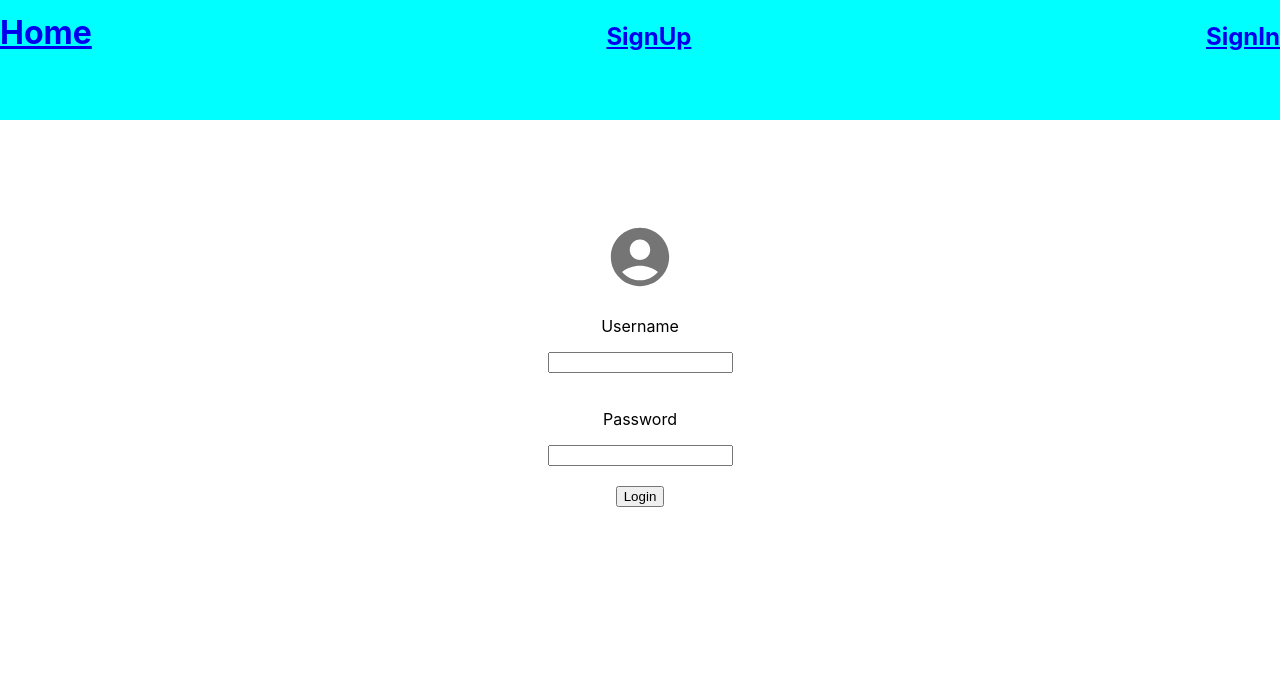
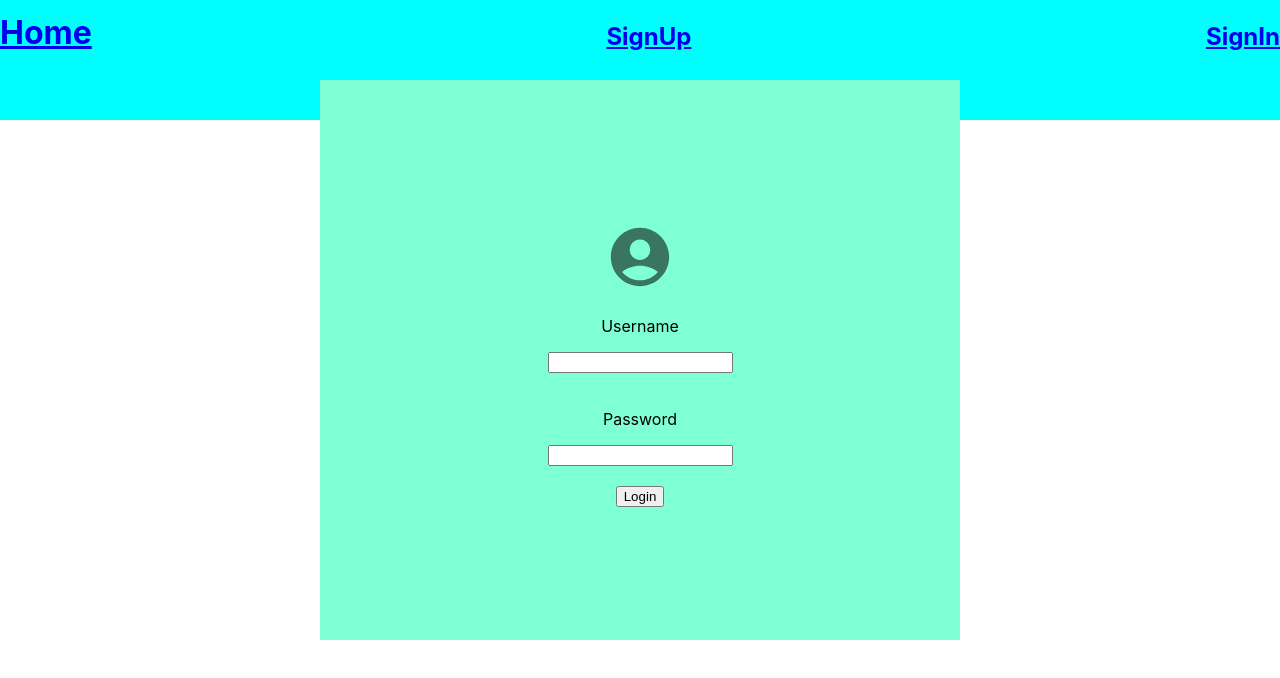
Before and after one commit to Pavithrank02/first-login, a React (Create React App) app in the folder login-page/: page /signIn in a window 1280 px wide. Shown: the top 678 px of the page. Built offline with nearby package versions, Linux system fonts and the light colour scheme.

Commit message:
form validation partially completed

```diff
--- a/login-page/src/components/SignIn.css
+++ b/login-page/src/components/SignIn.css
@@ -2,8 +2,12 @@
   display: flex;
   position: absolute;
   flex-direction: column;
+  background-color: aquamarine;
   align-items: center;
   justify-content: center;
+  border: 1rem;
+  border-width: 2px;
+  border-color: aqua;
   height: 70vh;
   width: 50vw;
   top: 80px;
--- a/login-page/src/components/SignIn.js
+++ b/login-page/src/components/SignIn.js
@@ -1,7 +1,8 @@
 import React from 'react'
-import {Link} from 'react-router-dom'
+import { Link } from 'react-router-dom'
 import { useState, useEffect } from 'react'
 import { IconButton } from "@mui/material";
+import formValues from './SignUp';
 import './SignIn.css'
 import AccountCircleRoundedIcon from "@mui/icons-material/AccountCircleRounded";
 import Home from './Home';
@@ -14,11 +15,23 @@ function SignIn() {
   const [inputValues, setInputValues] = useState([]);
   const submitButton = () => {
     setInputValues((prevInputValues) => [...prevInputValues, initialValues]);
+    formVal();
+
   }
   useEffect(() => {
     localStorage.setItem("inputValues", JSON.stringify(inputValues));
 
   }, [inputValues]);
+
+  const formVal = () => {
+    const val = localStorage.getItem("formValues", JSON.stringify(formValues));
+    // console.log("values", inputValues);
+    if (val !== inputValues) {
+      console.log("done");
+    }
+  }
+
+
   return (
     <div>
       <Home />
@@ -31,12 +44,12 @@ function SignIn() {
         <input type="text" value={initialValues.username}
           onChange={(e) =>
             setInitialValues({ ...initialValues, username: e.target.value })
-          }/>
+          } />
         <p> Password</p>
         <input type="text" value={initialValues.password}
           onChange={(e) =>
             setInitialValues({ ...initialValues, password: e.target.value })
-          }/>
+          } />
         <button onClick={submitButton}>Login</button>
       </div>
     </div>
--- a/login-page/src/components/SignUp.js
+++ b/login-page/src/components/SignUp.js
@@ -19,6 +19,8 @@ function SignUp() {
     localStorage.setItem("formValues", JSON.stringify(formValues));
 
   }, [formValues]);
+
+
 
   return (
     <div>
```
Also changed, not shown: login-page/src/components/formValidation.js (added, +10 -0 lines). Lines whose indentation alone changed are shown as unchanged.
